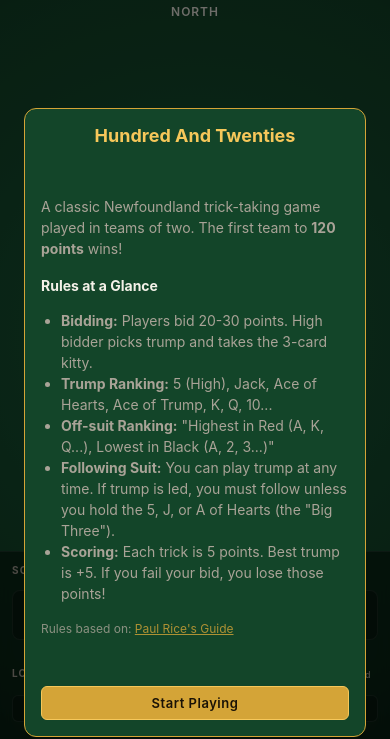
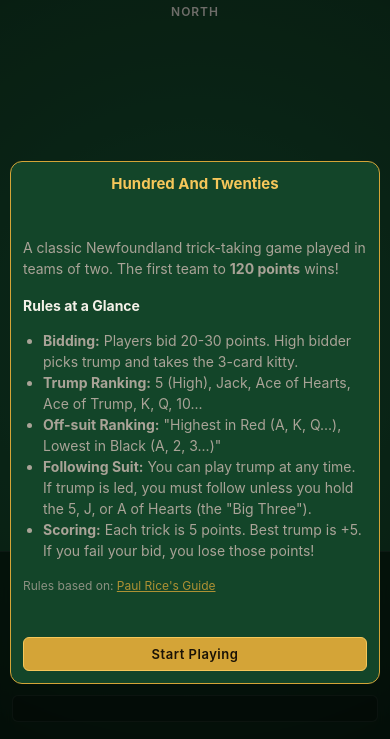
Before and after one commit to jonmilley/hundredandtwenties, a website built with Vite: page index.html in a window 390 px wide. Shown: the top 739 px of the page. Built offline with nearby package versions, Linux system fonts and the light colour scheme.

Commit message:
fix: constrain modal width on mobile with hard width + overflow clip
max-width alone on a flex item can be overridden by content; using
width: 100% + overflow: hidden guarantees the modal never exceeds the
viewport. Also reduces modal card size and padding for mobile.

Co-Authored-By: Claude Sonnet 4.6 <noreply@anthropic.com>

```diff
--- a/src/style.css
+++ b/src/style.css
@@ -690,14 +690,29 @@ button.btn.suit-btn:hover:not(:disabled) {
     font-size: 20px;
   }
 
+  .modal {
+    padding: 10px;
+  }
+
   .modal__inner {
-    padding: 16px;
-    max-width: 90vw;
+    padding: 12px;
+    width: 100%;
+    max-width: 100%;
+    overflow: hidden;
+    gap: 10px;
+  }
+
+  .modal__title {
+    font-size: 15px;
+  }
+
+  .modal__hand {
+    gap: 4px;
   }
 
   .modal__hand .card {
-    width: 44px;
-    height: 60px;
+    width: 42px;
+    height: 58px;
   }
 }
 
```
